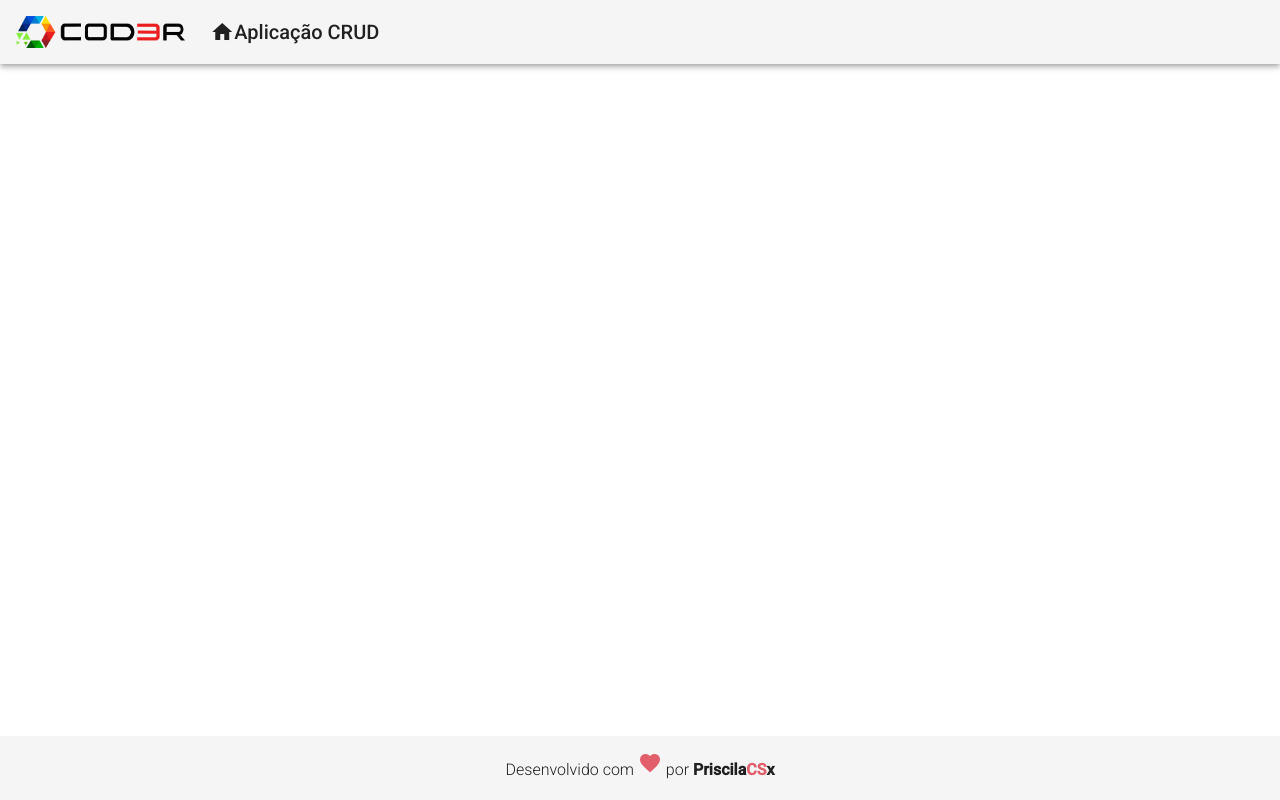
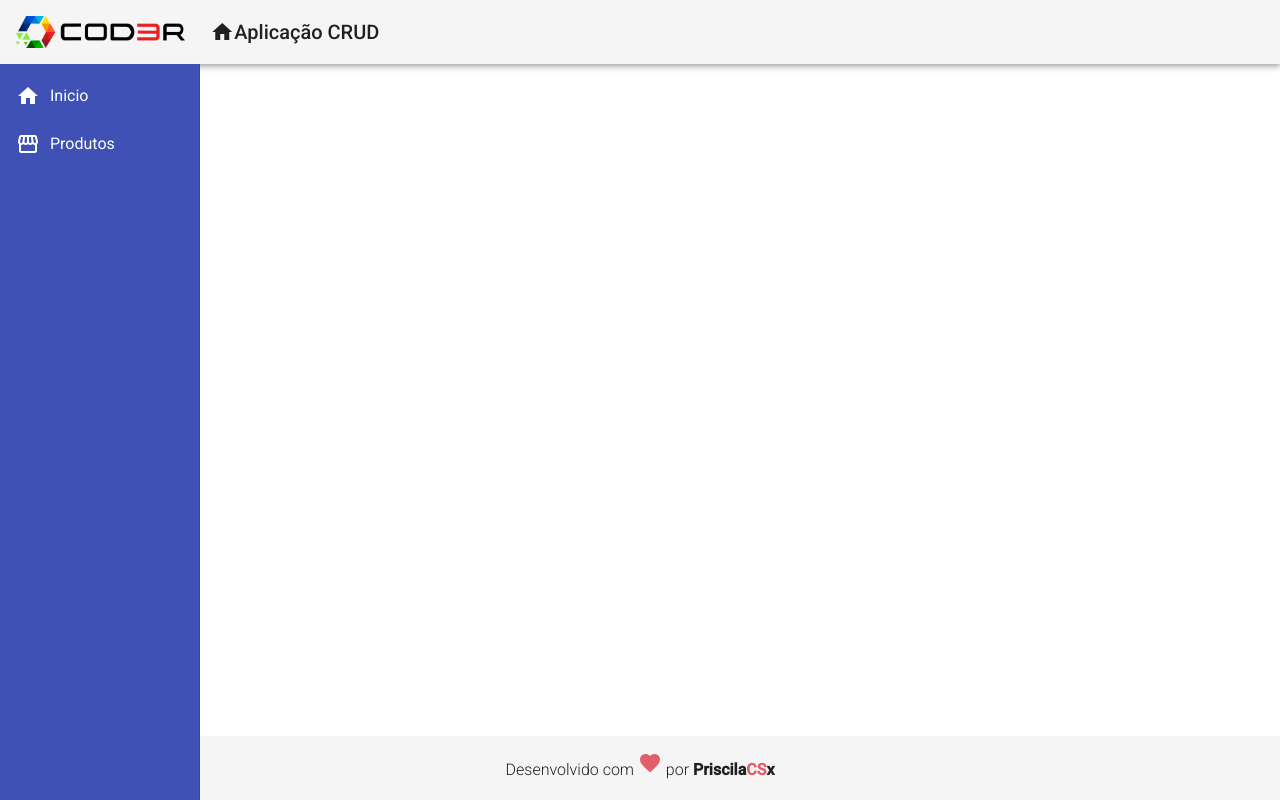
Before and after one commit to SuayMack/CRUD-Angular, an Angular app in the folder frontend/: page / in a window 1280 px wide. Built offline with nearby package versions, Linux system fonts and the light colour scheme.

Commit message:
update nav component and creating home component

```diff
--- a/frontend/src/app/app.component.html
+++ b/frontend/src/app/app.component.html
@@ -1,2 +1,3 @@
 <app-header></app-header>
+<app-nav></app-nav>
 <app-footer></app-footer>
--- a/frontend/src/app/component/template/nav/nav.component.css
+++ b/frontend/src/app/component/template/nav/nav.component.css
@@ -0,0 +1,12 @@
+.sidenav {
+    background-color: #3f51b5;
+    width: 200px;
+}
+
+.sidenav a {
+    color: #fff;
+}
+
+.sidenav i {
+    padding-right: 10px;
+}
--- a/frontend/src/app/component/template/nav/nav.component.html
+++ b/frontend/src/app/component/template/nav/nav.component.html
@@ -1 +1,18 @@
-<p>nav works!</p>
+<mat-sidenav-container class="container">
+    <mat-sidenav class="sidenav" mode="side" opened fixedInViewport="true" fixedTopGap="64">
+        <mat-nav-list clas="nav-list">
+            <a mat-list-item>
+                <i class="material-icons">
+                    home
+                </i>
+                Inicio
+            </a>
+            <a mat-list-item>
+                <i class="material-icons">
+                    storefront
+                </i>
+                Produtos
+            </a>
+        </mat-nav-list>
+    </mat-sidenav>
+</mat-sidenav-container>
--- /dev/null
+++ b/frontend/src/app/views/home/home.component.html
@@ -0,0 +1 @@
+<p>home works!</p>
--- /dev/null
+++ b/frontend/src/app/views/home/home.component.ts
@@ -0,0 +1,15 @@
+import { Component, OnInit } from '@angular/core';
+
+@Component({
+  selector: 'app-home',
+  templateUrl: './home.component.html',
+  styleUrls: ['./home.component.css']
+})
+export class HomeComponent implements OnInit {
+
+  constructor() { }
+
+  ngOnInit(): void {
+  }
+
+}
```
Also changed, not shown: frontend/src/app/app.module.ts (+8 -2 lines), frontend/src/app/views/home/home.component.css (added).
